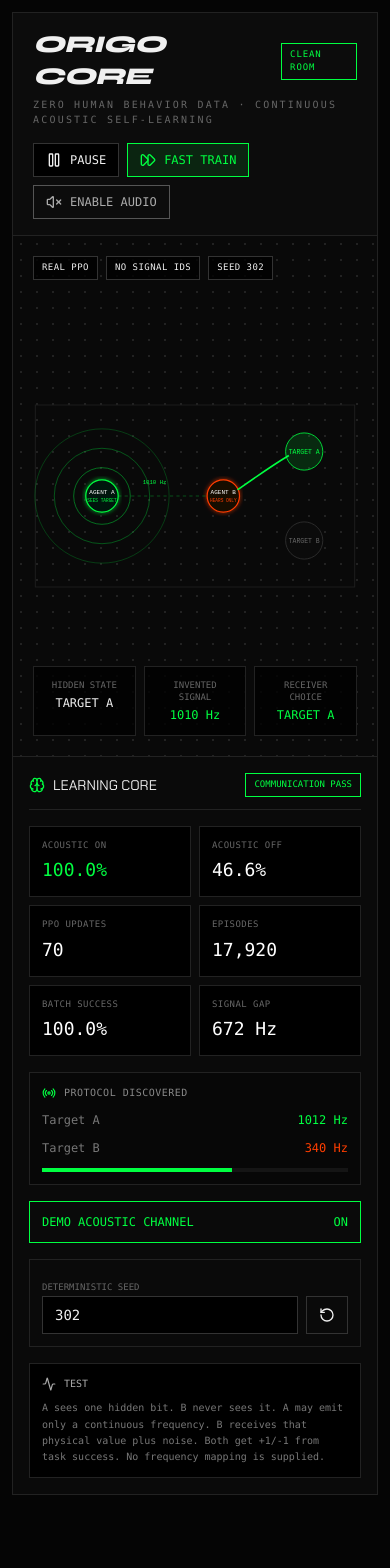
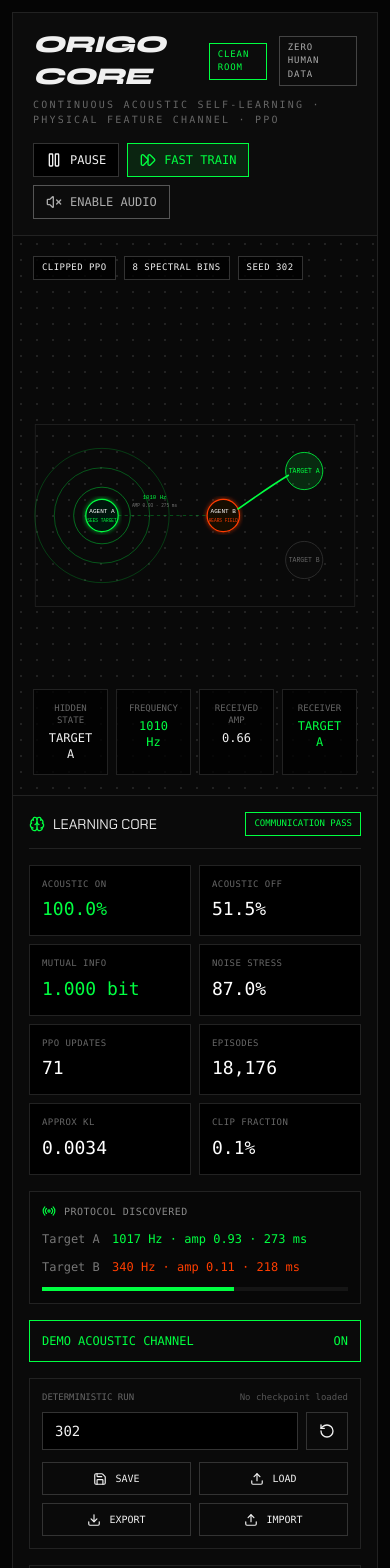
Before and after one commit to SouthPaw302/Origo, a React (Vite) app: page / in a window 390 px wide. Shown: the top 1568 px of the page. Before the commit the page ends 1507 px from the top, so only its background shows below. Built offline with nearby package versions, Linux system fonts and the light colour scheme.

Commit message:
feat: add checkpoints ablations and richer protocol UI

```diff
--- a/src/App.tsx
+++ b/src/App.tsx
@@ -1,10 +1,10 @@
 import React, { useEffect, useRef, useState } from 'react';
-import { Activity, Brain, FastForward, Pause, Play, Radio, RotateCcw, Volume2, VolumeX } from 'lucide-react';
-import { CommunicationEngine, TrainMetrics } from './cleanroom/communication';
+import { Activity, Beaker, Brain, Download, FastForward, Pause, Play, Radio, RotateCcw, Save, Upload, Volume2, VolumeX } from 'lucide-react';
+import { AblationReport, CommunicationEngine, EngineCheckpoint, TrainMetrics } from './cleanroom/communication';
 
 type AudioState = 'locked' | 'ready' | 'failed';
-
 const pct = (v: number) => `${(v * 100).toFixed(1)}%`;
+const CHECKPOINT_KEY = 'origo-cleanroom-checkpoint-v2';
 
 export default function App() {
   const [seed, setSeed] = useState(302);
@@ -15,12 +15,13 @@ export default function App() {
   const [audioState, setAudioState] = useState<AudioState>('locked');
   const audioContextRef = useRef<AudioContext | null>(null);
   const [demo, setDemo] = useState(() => engineRef.current.demo(true));
+  const [ablations, setAblations] = useState<AblationReport | null>(null);
+  const [checkpointStatus, setCheckpointStatus] = useState('No checkpoint loaded');
+  const fileInputRef = useRef<HTMLInputElement | null>(null);
 
   useEffect(() => {
     if (!running) return;
-    const timer = window.setInterval(() => {
-      setMetrics(engineRef.current.trainBatch(256));
-    }, 80);
+    const timer = window.setInterval(() => setMetrics(engineRef.current.trainBatch(256)), 80);
     return () => window.clearInterval(timer);
   }, [running]);
 
@@ -28,26 +29,27 @@ export default function App() {
     const timer = window.setInterval(() => {
       const next = engineRef.current.demo(demoChannel);
       setDemo(next);
-      if (audioState === 'ready' && demoChannel) playTone(next.signalHz);
+      if (audioState === 'ready' && demoChannel) playTone(next.signalHz, next.amplitude, next.durationMs);
     }, 650);
     return () => window.clearInterval(timer);
   }, [demoChannel, audioState]);
 
-  const playTone = (frequency: number) => {
+  const playTone = (frequency: number, amplitude = 0.5, durationMs = 180) => {
     const ctx = audioContextRef.current;
     if (!ctx || ctx.state !== 'running') return;
     const now = ctx.currentTime;
     const osc = ctx.createOscillator();
     const gain = ctx.createGain();
+    const duration = Math.max(0.05, Math.min(0.5, durationMs / 1000));
     osc.type = 'sine';
     osc.frequency.setValueAtTime(frequency, now);
     gain.gain.setValueAtTime(0.0001, now);
-    gain.gain.exponentialRampToValueAtTime(0.12, now + 0.012);
-    gain.gain.exponentialRampToValueAtTime(0.0001, now + 0.18);
+    gain.gain.exponentialRampToValueAtTime(Math.max(0.015, Math.min(0.14, amplitude * 0.14)), now + 0.012);
+    gain.gain.exponentialRampToValueAtTime(0.0001, now + duration);
     osc.connect(gain);
     gain.connect(ctx.destination);
     osc.start(now);
-    osc.stop(now + 0.2);
+    osc.stop(now + duration + 0.02);
   };
 
   const enableAudio = async () => {
@@ -59,7 +61,7 @@ export default function App() {
       await ctx.resume();
       if (ctx.state !== 'running') throw new Error(`AudioContext ${ctx.state}`);
       setAudioState('ready');
-      playTone(demo.signalHz);
+      playTone(demo.signalHz, demo.amplitude, demo.durationMs);
     } catch {
       setAudioState('failed');
     }
@@ -70,16 +72,74 @@ export default function App() {
     for (let i = 0; i < 40; i++) next = engineRef.current.trainBatch(512);
     setMetrics(next);
     setDemo(engineRef.current.demo(demoChannel));
+    setAblations(null);
   };
 
   const reset = () => {
-    const nextSeed = seed || 302;
+    const nextSeed = Number.isFinite(seed) && seed !== 0 ? seed : 302;
     engineRef.current = new CommunicationEngine(nextSeed);
     setMetrics(engineRef.current.metrics());
     setDemo(engineRef.current.demo(demoChannel));
+    setAblations(null);
+    setCheckpointStatus('Fresh deterministic run');
   };
 
-  const passed = metrics.successOn > 0.85 && metrics.successOff < 0.6;
+  const saveCheckpoint = () => {
+    const checkpoint = engineRef.current.exportCheckpoint();
+    localStorage.setItem(CHECKPOINT_KEY, JSON.stringify(checkpoint));
+    setCheckpointStatus(`Saved @ update ${checkpoint.updateCount}`);
+  };
+
+  const loadCheckpoint = () => {
+    try {
+      const raw = localStorage.getItem(CHECKPOINT_KEY);
+      if (!raw) throw new Error('No browser checkpoint');
+      const checkpoint = JSON.parse(raw) as EngineCheckpoint;
+      if (checkpoint.seed !== seed) setSeed(checkpoint.seed);
+      const engine = new CommunicationEngine(checkpoint.seed);
+      engine.importCheckpoint(checkpoint);
+      engineRef.current = engine;
+      setMetrics(engine.metrics());
+      setDemo(engine.demo(demoChannel));
+      setAblations(null);
+      setCheckpointStatus(`Loaded update ${checkpoint.updateCount}`);
+    } catch (error) {
+      setCheckpointStatus(error instanceof Error ? error.message : 'Load failed');
+    }
+  };
+
+  const downloadCheckpoint = () => {
+    const checkpoint = engineRef.current.exportCheckpoint();
+    const blob = new Blob([JSON.stringify(checkpoint, null, 2)], { type: 'application/json' });
+    const url = URL.createObjectURL(blob);
+    const anchor = document.createElement('a');
+    anchor.href = url;
+    anchor.download = `origo-seed-${checkpoint.seed}-u${checkpoint.updateCount}.json`;
+    anchor.click();
+    URL.revokeObjectURL(url);
+  };
+
+  const importCheckpointFile = async (file: File) => {
+    try {
+      const checkpoint = JSON.parse(await file.text()) as EngineCheckpoint;
+      const engine = new CommunicationEngine(checkpoint.seed);
+      engine.importCheckpoint(checkpoint);
+      engineRef.current = engine;
+      setSeed(checkpoint.seed);
+      setMetrics(engine.metrics());
+      setDemo(engine.demo(demoChannel));
+      setAblations(null);
+      setCheckpointStatus(`Imported update ${checkpoint.updateCount}`);
+    } catch (error) {
+      setCheckpointStatus(error instanceof Error ? error.message : 'Import failed');
+    }
+  };
+
+  const runAblations = () => {
+    setAblations(engineRef.current.runAblations(2500));
+  };
+
+  const passed = metrics.successOn > 0.85 && metrics.successOff < 0.6 && metrics.mutualInformationBits > 0.5;
 
   return (
     <div className="min-h-screen bg-[#050505] text-[#f0f0f0] p-3 md:p-5">
@@ -89,8 +149,9 @@ export default function App() {
             <div className="flex items-center gap-3">
               <h1 className="font-display text-2xl md:text-3xl font-black italic uppercase tracking-tight">Origo Core</h1>
               <span className="border border-[#00ff41] px-2 py-1 text-[9px] font-mono tracking-widest text-[#00ff41]">CLEAN ROOM</span>
+              <span className="border border-[#444] px-2 py-1 text-[9px] font-mono tracking-widest text-[#aaa]">ZERO HUMAN DATA</span>
             </div>
-            <p className="mt-1 text-[10px] font-mono uppercase tracking-[0.22em] text-[#666]">Zero human behavior data · continuous acoustic self-learning</p>
+            <p className="mt-1 text-[10px] font-mono uppercase tracking-[0.22em] text-[#666]">Continuous acoustic self-learning · physical feature channel · PPO</p>
           </div>
 
           <div className="flex flex-wrap items-center gap-2">
@@ -107,50 +168,40 @@ export default function App() {
           </div>
         </header>
 
-        <main className="grid flex-1 grid-cols-1 lg:grid-cols-[1fr_360px]">
-          <section className="relative min-h-[520px] overflow-hidden border-b border-[#222] bg-grid-pattern lg:border-b-0 lg:border-r">
+        <main className="grid flex-1 grid-cols-1 lg:grid-cols-[1fr_390px]">
+          <section className="relative min-h-[560px] overflow-hidden border-b border-[#222] bg-grid-pattern lg:border-b-0 lg:border-r">
             <div className="absolute left-5 top-5 flex flex-wrap gap-2 text-[9px] font-mono uppercase tracking-wider z-10">
-              <span className="border border-[#333] bg-black/80 px-2 py-1">Real PPO</span>
-              <span className="border border-[#333] bg-black/80 px-2 py-1">No signal IDs</span>
+              <span className="border border-[#333] bg-black/80 px-2 py-1">Clipped PPO</span>
+              <span className="border border-[#333] bg-black/80 px-2 py-1">8 spectral bins</span>
               <span className="border border-[#333] bg-black/80 px-2 py-1">Seed {seed}</span>
             </div>
 
             <svg viewBox="0 0 900 560" className="h-full min-h-[520px] w-full">
-              <defs>
-                <filter id="glow"><feGaussianBlur stdDeviation="5" result="blur"/><feMerge><feMergeNode in="blur"/><feMergeNode in="SourceGraphic"/></feMerge></filter>
-              </defs>
+              <defs><filter id="glow"><feGaussianBlur stdDeviation="5" result="blur"/><feMerge><feMergeNode in="blur"/><feMergeNode in="SourceGraphic"/></feMerge></filter></defs>
               <rect x="55" y="55" width="790" height="450" fill="none" stroke="#222" strokeWidth="2" />
-
               <circle cx="720" cy="170" r="46" fill={demo.hiddenState === -1 ? '#00ff4122' : '#0b0b0b'} stroke={demo.hiddenState === -1 ? '#00ff41' : '#333'} strokeWidth="2" />
               <text x="720" y="176" textAnchor="middle" fill={demo.hiddenState === -1 ? '#00ff41' : '#666'} fontFamily="monospace" fontSize="16">TARGET A</text>
               <circle cx="720" cy="390" r="46" fill={demo.hiddenState === 1 ? '#ff3e0022' : '#0b0b0b'} stroke={demo.hiddenState === 1 ? '#ff3e00' : '#333'} strokeWidth="2" />
               <text x="720" y="396" textAnchor="middle" fill={demo.hiddenState === 1 ? '#ff3e00' : '#666'} fontFamily="monospace" fontSize="16">TARGET B</text>
-
               <circle cx="220" cy="280" r="40" fill="#06120a" stroke="#00ff41" strokeWidth="3" filter="url(#glow)" />
-              <text x="220" y="275" textAnchor="middle" fill="#fff" fontFamily="monospace" fontSize="15">AGENT A</text>
-              <text x="220" y="295" textAnchor="middle" fill="#00ff41" fontFamily="monospace" fontSize="11">SEES TARGET</text>
-
+              <text x="220" y="275" textAnchor="middle" fill="#fff" fontFamily="monospace" fontSize="15">AGENT A</text><text x="220" y="295" textAnchor="middle" fill="#00ff41" fontFamily="monospace" fontSize="11">SEES TARGET</text>
               <circle cx="520" cy="280" r="40" fill="#140805" stroke="#ff3e00" strokeWidth="3" filter="url(#glow)" />
-              <text x="520" y="275" textAnchor="middle" fill="#fff" fontFamily="monospace" fontSize="15">AGENT B</text>
-              <text x="520" y="295" textAnchor="middle" fill="#ff3e00" fontFamily="monospace" fontSize="11">HEARS ONLY</text>
-
-              {demoChannel && <>
-                {[0, 1, 2].map(i => <circle key={i} cx="220" cy="280" r={70 + i * 48} fill="none" stroke="#00ff41" strokeOpacity={0.5 - i * 0.12} strokeWidth="2" />)}
-                <line x1="260" y1="280" x2="480" y2="280" stroke="#00ff41" strokeOpacity=".7" strokeDasharray="8 8" />
-              </>}
-
+              <text x="520" y="275" textAnchor="middle" fill="#fff" fontFamily="monospace" fontSize="15">AGENT B</text><text x="520" y="295" textAnchor="middle" fill="#ff3e00" fontFamily="monospace" fontSize="11">HEARS FIELD</text>
+              {demoChannel && <>{[0, 1, 2].map(i => <circle key={i} cx="220" cy="280" r={70 + i * 48} fill="none" stroke="#00ff41" strokeOpacity={0.5 - i * 0.12} strokeWidth="2" />)}<line x1="260" y1="280" x2="480" y2="280" stroke="#00ff41" strokeOpacity=".7" strokeDasharray="8 8" /></>}
               <path d={demo.choice === -1 ? 'M 555 265 Q 640 205 682 180' : 'M 555 295 Q 640 355 682 380'} fill="none" stroke={demo.correct ? '#00ff41' : '#ff3e00'} strokeWidth="4" />
-              <text x="350" y="250" textAnchor="middle" fill={demoChannel ? '#00ff41' : '#555'} fontFamily="monospace" fontSize="14">{demoChannel ? `${Math.round(demo.signalHz)} Hz` : 'CHANNEL OFF'}</text>
+              <text x="350" y="238" textAnchor="middle" fill={demoChannel ? '#00ff41' : '#555'} fontFamily="monospace" fontSize="14">{demoChannel ? `${Math.round(demo.signalHz)} Hz` : 'CHANNEL OFF'}</text>
+              <text x="350" y="258" textAnchor="middle" fill="#777" fontFamily="monospace" fontSize="11">{demoChannel ? `AMP ${demo.amplitude.toFixed(2)} · ${Math.round(demo.durationMs)} ms` : 'NO ACOUSTIC FEATURES'}</text>
             </svg>
 
-            <div className="absolute bottom-5 left-5 right-5 grid grid-cols-3 gap-2 text-center font-mono text-xs">
-              <div className="border border-[#222] bg-black/80 p-3"><div className="text-[#666] text-[9px] uppercase">Hidden state</div><div className="mt-1">{demo.hiddenState === -1 ? 'TARGET A' : 'TARGET B'}</div></div>
-              <div className="border border-[#222] bg-black/80 p-3"><div className="text-[#666] text-[9px] uppercase">Invented signal</div><div className="mt-1 text-[#00ff41]">{Math.round(demo.signalHz)} Hz</div></div>
-              <div className="border border-[#222] bg-black/80 p-3"><div className="text-[#666] text-[9px] uppercase">Receiver choice</div><div className={`mt-1 ${demo.correct ? 'text-[#00ff41]' : 'text-[#ff3e00]'}`}>{demo.choice === -1 ? 'TARGET A' : 'TARGET B'}</div></div>
+            <div className="absolute bottom-5 left-5 right-5 grid grid-cols-4 gap-2 text-center font-mono text-xs">
+              <DemoCell label="Hidden state" value={demo.hiddenState === -1 ? 'TARGET A' : 'TARGET B'} />
+              <DemoCell label="Frequency" value={`${Math.round(demo.signalHz)} Hz`} accent />
+              <DemoCell label="Received amp" value={demoChannel ? demo.receivedAmplitude.toFixed(2) : '0.00'} />
+              <DemoCell label="Receiver" value={demo.choice === -1 ? 'TARGET A' : 'TARGET B'} accent={demo.correct} bad={!demo.correct} />
             </div>
           </section>
 
-          <aside className="bg-[#0a0a0a] p-4 space-y-4">
+          <aside className="bg-[#0a0a0a] p-4 space-y-4 overflow-y-auto">
             <div className="flex items-center justify-between border-b border-[#222] pb-3">
               <div className="flex items-center gap-2"><Brain className="h-4 w-4 text-[#00ff41]"/><span className="font-tech text-sm uppercase">Learning Core</span></div>
               <span className={`text-[9px] font-mono px-2 py-1 border ${passed ? 'border-[#00ff41] text-[#00ff41]' : 'border-[#555] text-[#888]'}`}>{passed ? 'COMMUNICATION PASS' : 'LEARNING'}</span>
@@ -159,34 +210,43 @@ export default function App() {
             <div className="grid grid-cols-2 gap-2">
               <Metric label="Acoustic ON" value={pct(metrics.successOn)} strong />
               <Metric label="Acoustic OFF" value={pct(metrics.successOff)} />
+              <Metric label="Mutual info" value={`${metrics.mutualInformationBits.toFixed(3)} bit`} strong />
+              <Metric label="Noise stress" value={pct(metrics.noiseStress)} />
               <Metric label="PPO updates" value={metrics.update.toLocaleString()} />
               <Metric label="Episodes" value={metrics.episodes.toLocaleString()} />
-              <Metric label="Batch success" value={pct(metrics.batchSuccess)} />
-              <Metric label="Signal gap" value={`${Math.round(metrics.signalGapHz)} Hz`} />
+              <Metric label="Approx KL" value={metrics.approxKl.toFixed(4)} />
+              <Metric label="Clip fraction" value={pct(metrics.clipFraction)} />
             </div>
 
             <div className="border border-[#222] bg-[#070707] p-3 space-y-3">
               <div className="flex items-center gap-2 text-[10px] font-mono uppercase tracking-wider text-[#888]"><Radio className="h-3.5 w-3.5 text-[#00ff41]"/> Protocol discovered</div>
-              <div className="flex items-center justify-between font-mono text-xs"><span className="text-[#777]">Target A</span><span className="text-[#00ff41]">{Math.round(metrics.leftHz)} Hz</span></div>
-              <div className="flex items-center justify-between font-mono text-xs"><span className="text-[#777]">Target B</span><span className="text-[#ff3e00]">{Math.round(metrics.rightHz)} Hz</span></div>
+              <ProtocolRow label="Target A" hz={metrics.leftHz} amp={metrics.leftAmplitude} ms={metrics.leftDurationMs} color="text-[#00ff41]" />
+              <ProtocolRow label="Target B" hz={metrics.rightHz} amp={metrics.rightAmplitude} ms={metrics.rightDurationMs} color="text-[#ff3e00]" />
               <div className="h-1 bg-[#151515] overflow-hidden"><div className="h-full bg-[#00ff41]" style={{ width: `${Math.min(100, metrics.signalGapHz / 10.8)}%` }} /></div>
             </div>
 
-            <button onClick={() => setDemoChannel(v => !v)} className={`w-full flex items-center justify-between border p-3 font-mono text-xs uppercase ${demoChannel ? 'border-[#00ff41] text-[#00ff41]' : 'border-[#ff3e00] text-[#ff3e00]'}`}>
-              <span>Demo acoustic channel</span><span>{demoChannel ? 'ON' : 'OFF'}</span>
-            </button>
+            <button onClick={() => setDemoChannel(v => !v)} className={`w-full flex items-center justify-between border p-3 font-mono text-xs uppercase ${demoChannel ? 'border-[#00ff41] text-[#00ff41]' : 'border-[#ff3e00] text-[#ff3e00]'}`}><span>Demo acoustic channel</span><span>{demoChannel ? 'ON' : 'OFF'}</span></button>
 
             <div className="border border-[#222] p-3 space-y-2">
-              <label className="text-[9px] font-mono uppercase text-[#666]">Deterministic seed</label>
-              <div className="flex gap-2">
-                <input type="number" value={seed} onChange={e => setSeed(Number(e.target.value))} className="min-w-0 flex-1 border border-[#333] bg-black px-3 py-2 font-mono text-sm outline-none focus:border-[#00ff41]" />
-                <button onClick={reset} title="Reset from seed" className="border border-[#333] px-3 hover:border-[#00ff41]"><RotateCcw className="h-4 w-4"/></button>
+              <div className="flex items-center justify-between"><span className="text-[9px] font-mono uppercase text-[#666]">Deterministic run</span><span className="text-[9px] font-mono text-[#555]">{checkpointStatus}</span></div>
+              <div className="flex gap-2"><input type="number" value={seed} onChange={e => setSeed(Number(e.target.value))} className="min-w-0 flex-1 border border-[#333] bg-black px-3 py-2 font-mono text-sm outline-none focus:border-[#00ff41]" /><button onClick={reset} title="Reset from seed" className="border border-[#333] px-3 hover:border-[#00ff41]"><RotateCcw className="h-4 w-4"/></button></div>
+              <div className="grid grid-cols-2 gap-2 pt-1">
+                <button onClick={saveCheckpoint} className="flex items-center justify-center gap-2 border border-[#333] p-2 text-[10px] font-mono uppercase hover:border-[#00ff41]"><Save className="h-3.5 w-3.5"/> Save</button>
+                <button onClick={loadCheckpoint} className="flex items-center justify-center gap-2 border border-[#333] p-2 text-[10px] font-mono uppercase hover:border-[#00ff41]"><Upload className="h-3.5 w-3.5"/> Load</button>
+                <button onClick={downloadCheckpoint} className="flex items-center justify-center gap-2 border border-[#333] p-2 text-[10px] font-mono uppercase hover:border-[#00ff41]"><Download className="h-3.5 w-3.5"/> Export</button>
+                <button onClick={() => fileInputRef.current?.click()} className="flex items-center justify-center gap-2 border border-[#333] p-2 text-[10px] font-mono uppercase hover:border-[#00ff41]"><Upload className="h-3.5 w-3.5"/> Import</button>
+                <input ref={fileInputRef} type="file" accept="application/json" className="hidden" onChange={e => { const file = e.target.files?.[0]; if (file) void importCheckpointFile(file); e.currentTarget.value = ''; }} />
               </div>
             </div>
 
+            <div className="border border-[#222] p-3">
+              <button onClick={runAblations} className="w-full flex items-center justify-center gap-2 border border-[#555] p-2 text-[10px] font-mono uppercase hover:border-[#00ff41]"><Beaker className="h-3.5 w-3.5"/> Run 2,500-sample ablations</button>
+              {ablations && <div className="grid grid-cols-2 gap-x-4 gap-y-1 pt-3 font-mono text-[10px]"><Ablation label="Channel ON" value={ablations.acousticOn} /><Ablation label="Channel OFF" value={ablations.acousticOff} /><Ablation label="35x noise" value={ablations.highNoise} /><Ablation label="Frequency only" value={ablations.frequencyOnly} /></div>}
+            </div>
+
             <div className="border border-[#222] bg-black p-3 text-[10px] font-mono leading-relaxed text-[#777]">
-              <div className="mb-2 flex items-center gap-2 text-[#aaa]"><Activity className="h-3.5 w-3.5"/> TEST</div>
-              A sees one hidden bit. B never sees it. A may emit only a continuous frequency. B receives that physical value plus noise. Both get +1/-1 from task success. No frequency mapping is supplied.
+              <div className="mb-2 flex items-center gap-2 text-[#aaa]"><Activity className="h-3.5 w-3.5"/> EXPERIMENT</div>
+              A sees one hidden bit. Its policy emits continuous frequency, amplitude and duration. The world attenuates/noises the signal and converts it into 8 spectral bins plus energy, duration and propagation delay. B never sees the hidden state. The only training signal is shared task reward minus a small acoustic energy cost.
             </div>
           </aside>
         </main>
@@ -195,6 +255,7 @@ export default function App() {
   );
 }
 
-function Metric({ label, value, strong = false }: { label: string; value: string; strong?: boolean }) {
-  return <div className="border border-[#222] bg-black p-3"><div className="text-[9px] font-mono uppercase tracking-wider text-[#666]">{label}</div><div className={`mt-1 font-mono text-lg ${strong ? 'text-[#00ff41]' : 'text-white'}`}>{value}</div></div>;
-}
+function Metric({ label, value, strong = false }: { label: string; value: string; strong?: boolean }) { return <div className="border border-[#222] bg-black p-3"><div className="text-[9px] font-mono uppercase tracking-wider text-[#666]">{label}</div><div className={`mt-1 font-mono text-lg ${strong ? 'text-[#00ff41]' : 'text-white'}`}>{value}</div></div>; }
+function DemoCell({ label, value, accent = false, bad = false }: { label: string; value: string; accent?: boolean; bad?: boolean }) { return <div className="border border-[#222] bg-black/80 p-3"><div className="text-[#666] text-[9px] uppercase">{label}</div><div className={`mt-1 ${bad ? 'text-[#ff3e00]' : accent ? 'text-[#00ff41]' : ''}`}>{value}</div></div>; }
+function ProtocolRow({ label, hz, amp, ms, color }: { label: string; hz: number; amp: number; ms: number; color: string }) { return <div className="grid grid-cols-[62px_1fr] gap-2 font-mono text-xs"><span className="text-[#777]">{label}</span><span className={color}>{Math.round(hz)} Hz · amp {amp.toFixed(2)} · {Math.round(ms)} ms</span></div>; }
+function Ablation({ label, value }: { label: string; value: number }) { return <div className="flex justify-between"><span className="text-[#666]">{label}</span><span className="text-white">{pct(value)}</span></div>; }
```
